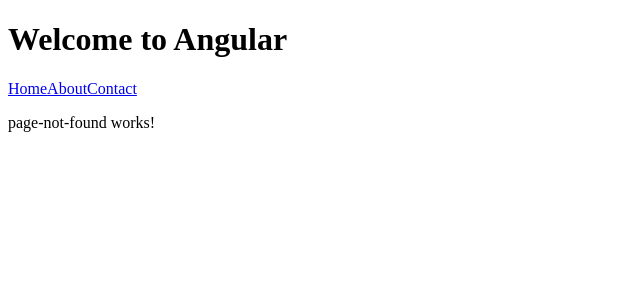
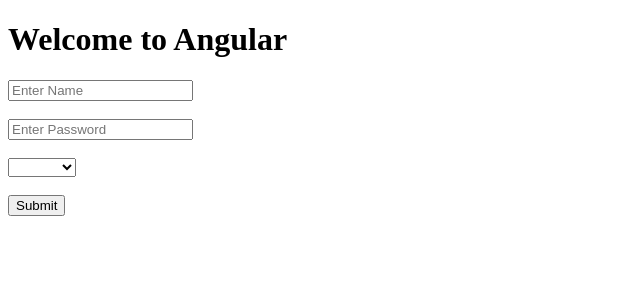
Before and after one commit to NikhilPatil2727/Anguler_Imp_Concepts, an Angular app: page / in a window 1280 px wide. Shown: the top 300 px of the page, without its empty margins (0-640 px from the left). Built offline with nearby package versions, Linux system fonts and the light colour scheme.

Commit message:
reactive and template-driven & Reactive forms with form controls and validation

```diff
--- a/src/app/app.component.html
+++ b/src/app/app.component.html
@@ -96,7 +96,7 @@
 </div> -->
 
 <!-- Routing in Angular -->
-  <a routerLink="/">Home</a>
+<!-- <a routerLink="/">Home</a>
 
   <a routerLink="/about">About</a>
 
@@ -105,4 +105,109 @@
 
 <router-outlet>
 
-</router-outlet>
+</router-outlet> -->
+
+<!-- Reactive Forms in Angular -->
+<!-- <h2>Login Form</h2>
+
+<input
+  type="text"
+  placeholder="Enter Name"
+  [formControl]="name"
+>
+
+<br><br>
+
+<input
+  type="password"
+  placeholder="Enter Password"
+  [formControl]="password"
+>
+
+<br><br>
+
+<button (click)="submitData()">
+  Submit
+</button> -->
+
+<!--form group in reactive forms -->
+
+<!-- <form [formGroup]="loginForm" (ngSubmit)="onSubmit()">
+
+  <label>Name</label>
+  <input
+    type="text"
+    formControlName="name"
+    placeholder="Enter Name"
+  >
+
+  @if(loginForm.get('name')?.errors?.['required'] &&
+      loginForm.get('name')?.touched){
+    <p>Name is required</p>
+  }
+
+  @if(loginForm.get('name')?.errors?.['minlength'] &&
+      loginForm.get('name')?.touched){
+    <p>Name must be at least 3 characters</p>
+  }
+
+  <br><br>
+
+  <label>Password</label>
+  <input
+    type="password"
+    formControlName="password"
+    placeholder="Enter Password"
+  >
+
+  @if(loginForm.get('password')?.errors?.['required'] &&
+      loginForm.get('password')?.touched){
+    <p>Password is required</p>
+  }
+
+  @if(loginForm.get('password')?.errors?.['minlength'] &&
+      loginForm.get('password')?.touched){
+    <p>Password must be at least 6 characters</p>
+  }
+
+  <br><br>
+
+  <button type="submit">
+    Submit
+  </button>
+
+</form> -->
+
+<!-- Template driven forms in Angular -->
+
+<form #userform="ngForm" (ngSubmit)="addDetails(userform.value)">
+
+  <input
+    type="text"
+    name="name"
+    ngModel
+    placeholder="Enter Name"
+  />
+
+  <br><br>
+
+  <input
+    type="password"
+    name="password"
+    ngModel
+    placeholder="Enter Password"
+  />
+
+  <br><br>
+
+  <select name="course" ngModel>
+    <option value="angular">Angular</option>
+    <option value="react">React</option>
+    <option value="vue">Vue</option>
+  </select>
+
+  <br><br>
+
+  <button type="submit">Submit</button>
+
+</form>
--- a/src/app/app.component.ts
+++ b/src/app/app.component.ts
@@ -8,13 +8,31 @@
 } from '@angular/core';
 import { RouterLink, RouterOutlet } from '@angular/router';
 import { LoginComponent } from './login/login.component';
-import { FormsModule } from '@angular/forms';
+import {
+  FormControl,
+  FormGroup,
+  NgForm,
+  ReactiveFormsModule,
+  Validators,
+  FormsModule
+
+} from '@angular/forms';
 import { NgFor, NgIf } from '@angular/common';
 
 @Component({
   selector: 'app-root',
   standalone: true,
-  imports: [RouterOutlet, LoginComponent, FormsModule, NgIf, NgFor,RouterOutlet,RouterLink],
+  imports: [
+    RouterOutlet,
+    LoginComponent,
+    NgIf,
+    NgFor,
+    RouterOutlet,
+    RouterLink,
+    ReactiveFormsModule,
+    FormsModule
+  ],
+
   templateUrl: './app.component.html',
   styleUrl: './app.component.css',
 })
@@ -114,7 +132,7 @@
   // //-------------------------------------------------------------------------
   //    Two way data binding
 
-  name = '';
+  // name = '';
 
   //-------------------------------------------------------------------------
 
@@ -144,6 +162,32 @@
   //   },
   // ];
 
+  // name = new FormControl('');
+  // password = new FormControl('');
+
+  // submitData() {
+  //   console.log('Name:', this.name.value);
+  //   console.log('Password:', this.password.value);
+  // }
+
+//   loginForm = new FormGroup({
+//     name: new FormControl('', [Validators.required, Validators.minLength(3)]),
+//     password: new FormControl('', [
+//       Validators.required,
+//       Validators.minLength(6),
+//     ]),
+//   });
+
+//   onSubmit() {
+//     console.log(this.loginForm.value);
+//   }
+
+
+addDetails(val:NgForm){
+console.log(val);
+}
+
+
 
 
 }
```
